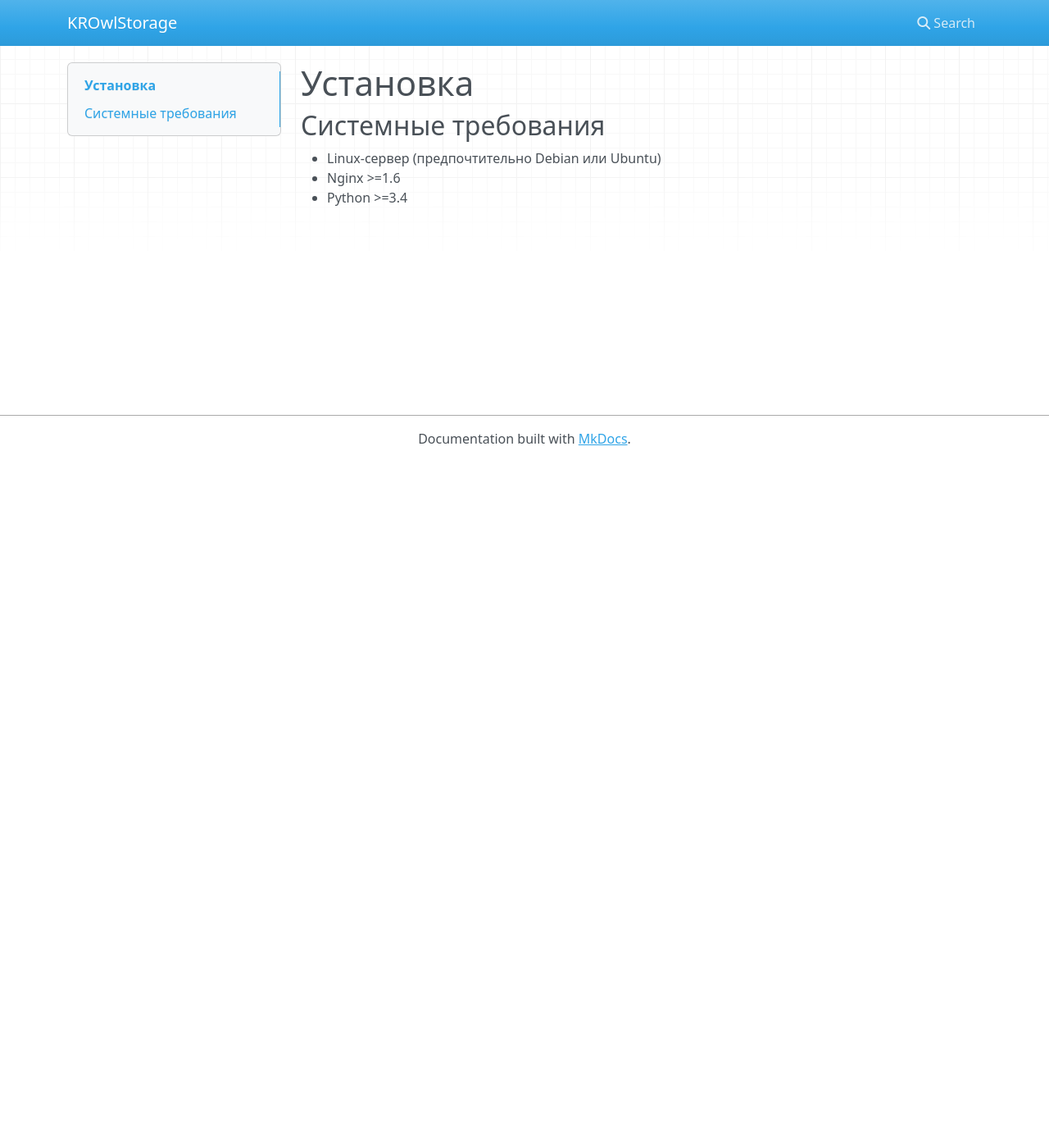
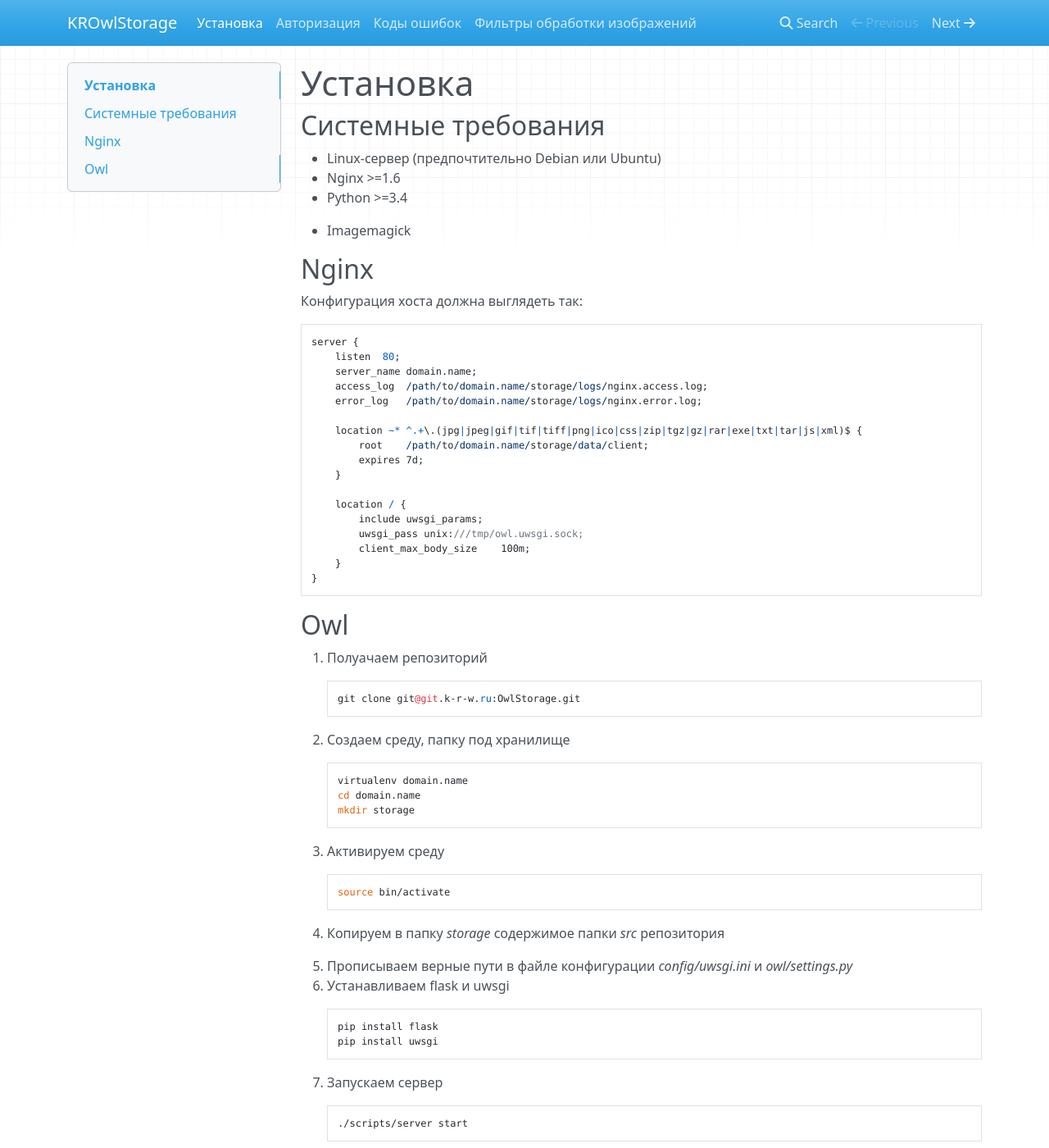
Before and after one commit to kr-digital/owl, an MkDocs documentation site: the page built from docs/index.md, in a window 1280 px wide and 1400 px high. Shown: the whole window at 82% size. Built offline with MkDocs 1.6.1, drawn with Linux system fonts in a browser that asks for light colours; nearby versions of some CDN libraries.

Commit message:
Initial commit

```diff
--- a/docs/index.md
+++ b/docs/index.md
@@ -5,3 +5,55 @@
 * Linux-сервер (предпочтительно Debian или Ubuntu)
 * Nginx >=1.6
 * Python >=3.4
+
+* Imagemagick
+
+## Nginx
+
+Конфигурация хоста должна выглядеть так:
+
+	server {
+    	listen	80;
+    	server_name	domain.name;
+    	access_log	/path/to/domain.name/storage/logs/nginx.access.log;
+    	error_log	/path/to/domain.name/storage/logs/nginx.error.log;
+
+    	location ~* ^.+\.(jpg|jpeg|gif|tif|tiff|png|ico|css|zip|tgz|gz|rar|exe|txt|tar|js|xml)$ {
+    		root	/path/to/domain.name/storage/data/client;
+    		expires	7d;
+    	}
+
+    	location / {
+    		include uwsgi_params;
+    		uwsgi_pass unix:///tmp/owl.uwsgi.sock;
+    		client_max_body_size	100m;
+    	}
+    }
+
+## Owl
+
+1. Полуачаем репозиторий
+
+		git clone git@git.k-r-w.ru:OwlStorage.git
+
+
+2. Создаем среду, папку под хранилище
+
+		virtualenv domain.name
+		cd domain.name
+		mkdir storage
+
+3. Активируем среду
+
+		source bin/activate
+
+4. Копируем в папку *storage* содержимое папки *src* репозитория
+5. Прописываем верные пути в файле конфигурации *config/uwsgi.ini* и *owl/settings.py*
+6. Устанавливаем flask и uwsgi
+
+		pip install flask
+		pip install uwsgi
+
+7. Запускаем сервер
+
+		./scripts/server start
```
Also changed, not shown: docs/api.md (added, +78 -0 lines), docs/errors.md (added, +19 -0 lines), docs/filters.md (added, +27 -0 lines), site/api/index.html (added), site/filters/index.html (added), site/index.html, 2 other files.
